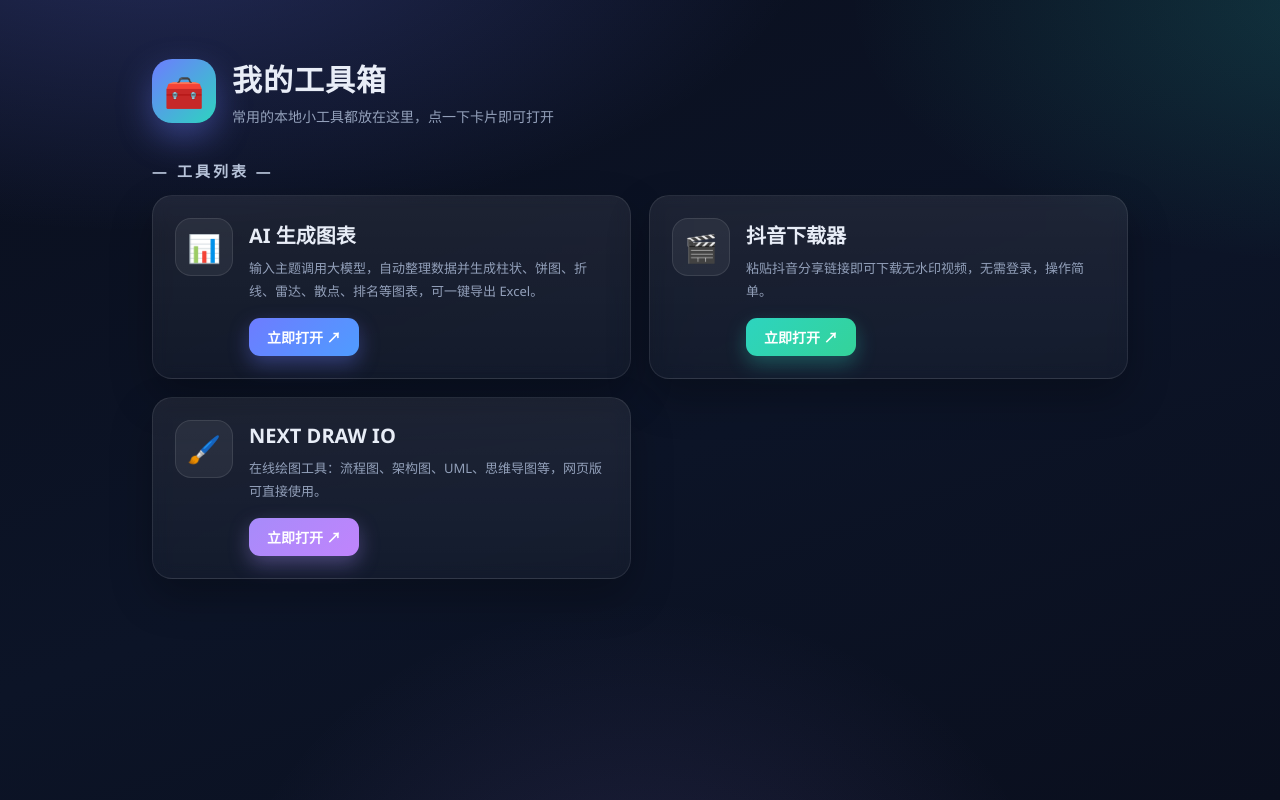
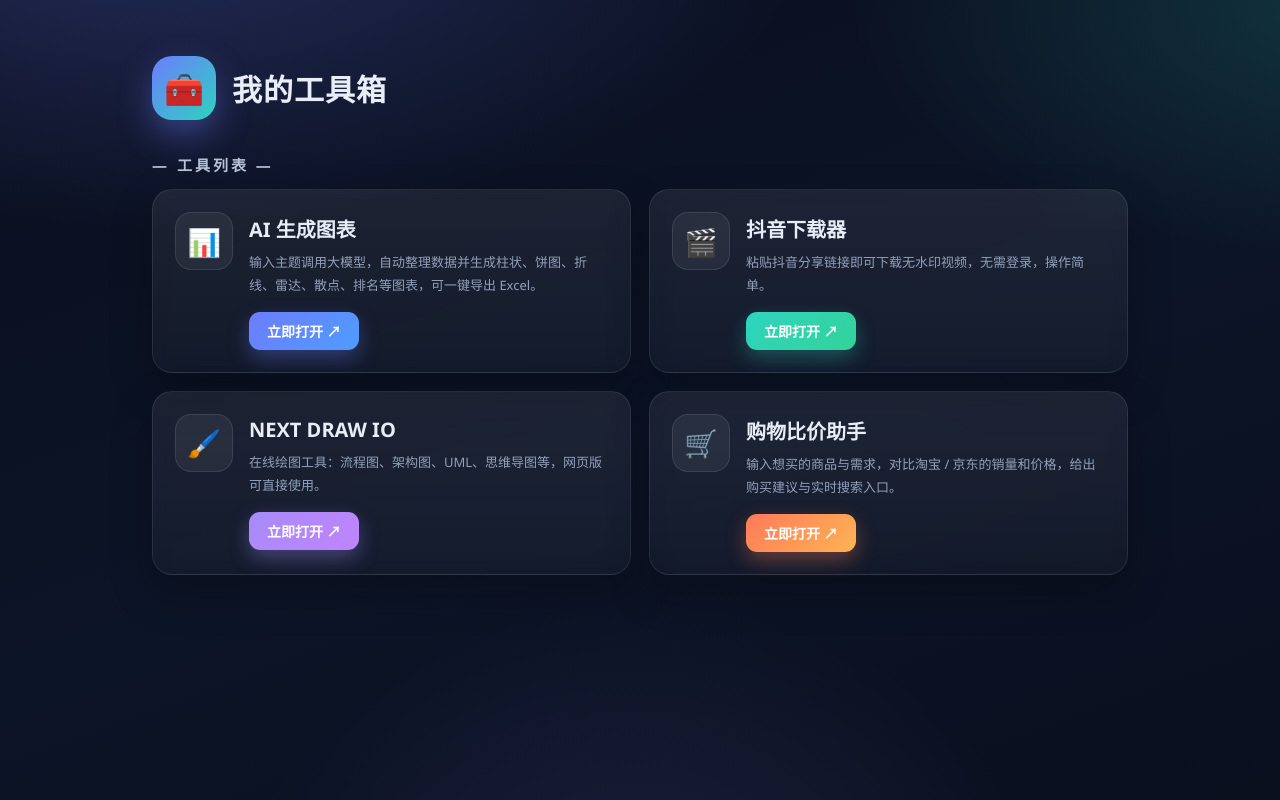
Before and after one commit to we2012wuhan/newpro, a FastAPI app: page / in a window 1280 px wide. Run offline with FastAPI, Linux system fonts and the light colour scheme; parts of the project's set-up code (start-up, migrations or seed data) failed here and were passed over.

Commit message:
增加购物助手工具

```diff
--- a/main.py
+++ b/main.py
@@ -75,6 +75,11 @@ _static_dir = Path(__file__).resolve().parent / 'static'
 app.mount('/static', StaticFiles(directory=str(_static_dir), check_dir=False), name='static')  # noqa: E402
 from ai_chart import router as ai_chart_router  # noqa: E402
 app.include_router(ai_chart_router)
+
+# 附加功能：购物比价助手（输入商品与需求 -> 淘宝 / 京东 按销量价格对比 + 建议 + 购买链接）
+# 浏览器访问 http://127.0.0.1:8000/buy-helper 即可使用。
+from buy_helper import router as buy_helper_router  # noqa: E402
+app.include_router(buy_helper_router)
 
 
 
--- a/templates/home.html
+++ b/templates/home.html
@@ -33,7 +33,6 @@ body{
 .mark{width:64px;height:64px;border-radius:20px;display:grid;place-items:center;font-size:32px;
   background:linear-gradient(135deg,#6d7cff,#2dd4bf);box-shadow:0 14px 34px rgba(109,124,255,.4)}
 h1{margin:0;font-size:30px;letter-spacing:1px}
-.hero p{margin:6px 0 0;color:var(--muted);font-size:14px}
 h2.sec{font-size:15px;color:#b8c4da;letter-spacing:3px;margin:0 0 14px;font-weight:600}
 .grid{display:grid;grid-template-columns:1fr 1fr;gap:18px}
 .tool{
@@ -55,6 +54,8 @@ h2.sec{font-size:15px;color:#b8c4da;letter-spacing:3px;margin:0 0 14px;font-weig
 .t-dy .go{background:linear-gradient(135deg,#2dd4bf,#34d399);box-shadow:0 8px 20px rgba(45,212,191,.3)}
 .tool.t-draw:hover{border-color:rgba(167,139,250,.55);box-shadow:0 24px 52px rgba(167,139,250,.22)}
 .t-draw .go{background:linear-gradient(135deg,#a78bfa,#c084fc);box-shadow:0 8px 20px rgba(167,139,250,.35)}
+.tool.t-buy:hover{border-color:rgba(255,122,89,.55);box-shadow:0 24px 52px rgba(255,122,89,.22)}
+.t-buy .go{background:linear-gradient(135deg,#ff7a59,#ffb454);box-shadow:0 8px 20px rgba(255,122,89,.35)}
 @media(max-width:760px){.grid{grid-template-columns:1fr}.wrap{padding:34px 16px 60px}}
 </style>
 </head>
@@ -65,7 +66,6 @@ h2.sec{font-size:15px;color:#b8c4da;letter-spacing:3px;margin:0 0 14px;font-weig
       <div class="mark">🧰</div>
       <div>
         <h1>我的工具箱</h1>
-        <p>常用的本地小工具都放在这里，点一下卡片即可打开</p>
       </div>
     </div>
   </div>
@@ -96,6 +96,14 @@ h2.sec{font-size:15px;color:#b8c4da;letter-spacing:3px;margin:0 0 14px;font-weig
         <span class="go">立即打开 ↗</span>
       </div>
     </a>
+    <a class="tool t-buy" href="/buy-helper" target="_blank" rel="noopener noreferrer">
+      <div class="t-icon">🛒</div>
+      <div class="t-info">
+        <h3>购物比价助手</h3>
+        <p class="desc">输入想买的商品与需求，对比淘宝 / 京东的销量和价格，给出购买建议与实时搜索入口。</p>
+        <span class="go">立即打开 ↗</span>
+      </div>
+    </a>
   </div>
 
 </div>
```
Also changed, not shown: README.md.
